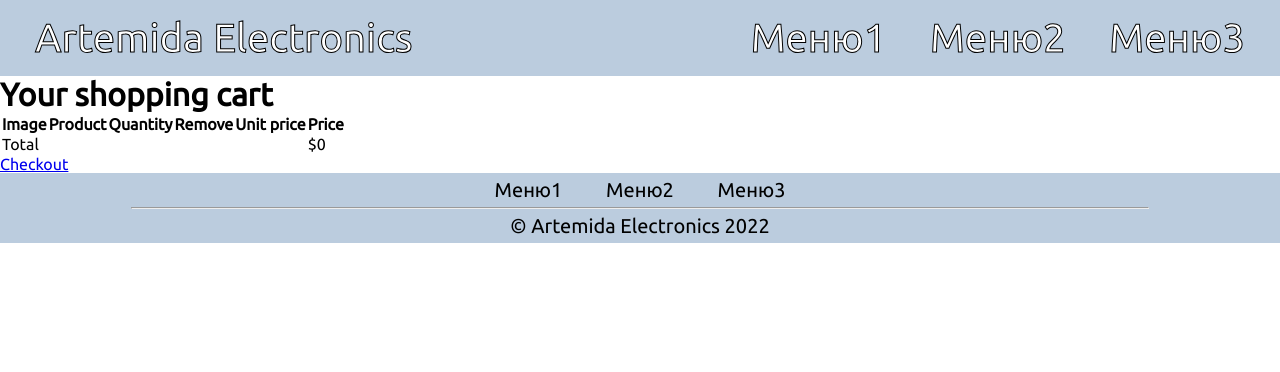
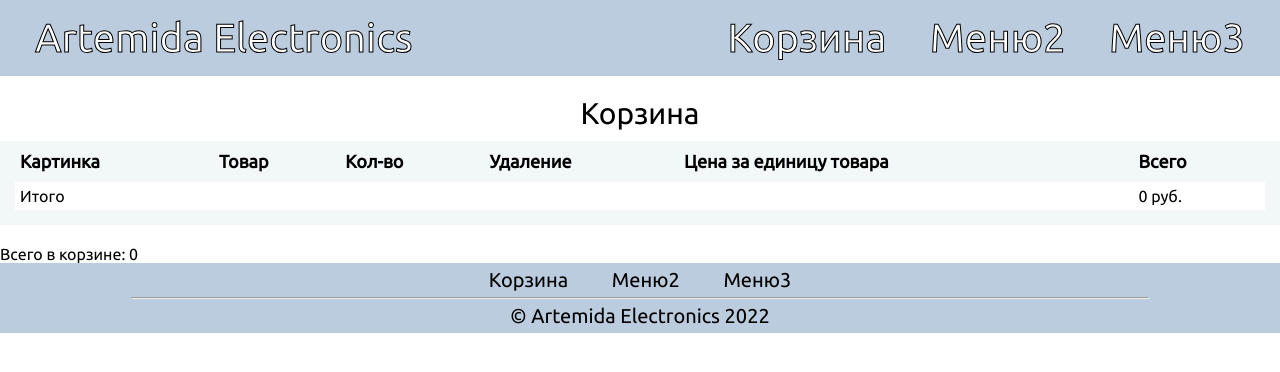
Before and after one commit to brashovyan/Artemida_electronics, a Django app: page /cart/ in a window 1280 px wide. Shown: the top 372 px of the page. Run offline with Django 4.2, Linux system fonts and the light colour scheme.

Commit message:
почти готовая корзина

```diff
--- a/artemida_electronics/cart/urls.py
+++ b/artemida_electronics/cart/urls.py
@@ -7,5 +7,5 @@ from django.conf.urls.static import static
 urlpatterns = [
     path('', views.cart_detail, name='cart_detail'),
     path('add/<int:product_id>/', views.cart_add, name='cart_add'),
-    path('remove/<int:product_id>/', views.cart_remove, name='cart_remove'),
+    path('remove/<int:product_id>/<str:product>/', views.cart_remove, name='cart_remove'),
 ]
--- a/artemida_electronics/cart/views.py
+++ b/artemida_electronics/cart/views.py
@@ -1,25 +1,65 @@
 from django.shortcuts import render, redirect, get_object_or_404
 from django.views.decorators.http import require_POST
-from mainapp.models import Processor
+from mainapp.models import Processor, Motherboard, Cooler, RAM, HDD, SSD_M2, SSD_sata, Videocard, Power_block, Corpus
 from .cart import Cart
 from .forms import CartAddProductForm
 from django.http import HttpResponse, HttpResponseRedirect
 
 
 def cart_add(request, product_id):
-    cart = Cart(request)
-    product = Processor.objects.get(id = product_id)
-
-    cart.add(product=product, quantity=1, update_quantity=False)
+    """cart = Cart(request)
+    product = Motherboard.objects.get(id = 3)
+    cart.add(product=product, quantity=1, update_quantity=False)"""
 
     return HttpResponseRedirect("/cart")
 
 
-def cart_remove(request, product_id):
+def cart_remove(request, product_id, product):
+
     cart = Cart(request)
-    product = get_object_or_404(Processor, id=product_id)
-    cart.remove(product)
-    return redirect('/cart')
+    # Да, костыльно и топорно, но честно я пытался сделать по нормальному)
+
+    if('Processor' in str(product)):
+        pr = Processor.objects.get(id=product_id)
+        cart.remove(pr)
+
+    elif('Cooler' in str(product)):
+        pr = Cooler.objects.get(id=product_id)
+        cart.remove(pr)
+
+    elif('Motherboard' in str(product)):
+        pr = Motherboard.objects.get(id=product_id)
+        cart.remove(pr)
+
+    elif('RAM' in str(product)):
+        pr = RAM.objects.get(id=product_id)
+        cart.remove(pr)
+
+    elif('HDD' in str(product)):
+        pr = HDD.objects.get(id=product_id)
+        cart.remove(pr)
+
+    elif('SSD_M2' in str(product)):
+        pr = SSD_M2.objects.get(id=product_id)
+        cart.remove(pr)
+
+    elif('SSD_sata' in str(product)):
+        pr = SSD_sata.objects.get(id=product_id)
+        cart.remove(pr)
+
+    elif('Videocard' in str(product)):
+        pr = Videocard.objects.get(id=product_id)
+        cart.remove(pr)
+
+    elif('Power_block' in str(product)):
+        pr = Power_block.objects.get(id=product_id)
+        cart.remove(pr)
+
+    elif('Corpus' in str(product)):
+        pr = Corpus.objects.get(id=product_id)
+        cart.remove(pr)
+
+    return HttpResponseRedirect("/cart")
 
 
 def cart_detail(request):
--- /dev/null
+++ b/artemida_electronics/static/css/cart.css
@@ -0,0 +1,27 @@
+.cart__title{
+    padding-top: 20px;
+    font-size: 30px;
+    text-align: center;
+    padding-bottom: 10px;
+}
+
+.cart {
+    width: 100%;
+	margin-bottom: 20px;
+	border: 15px solid #F2F8F8;
+	border-top: 5px solid #F2F8F8;
+	border-collapse: collapse;
+}
+.cart th {
+    font-size: 18px;
+    text-align: start;
+	padding: 5px;
+	background: #F2F8F8;
+	border: none;
+	border-bottom: 5px solid #F2F8F8;
+}
+.cart td {
+	padding: 5px;
+	border: none;
+	border-bottom: 5px solid #F2F8F8;
+}
--- a/artemida_electronics/templates/cart/detail.html
+++ b/artemida_electronics/templates/cart/detail.html
@@ -1,19 +1,19 @@
 {% extends "mainapp/base.html" %}
 {% load static %}
-{% block title %}
-    Your shopping cart
-{% endblock %}
+{% block title %}Корзина{% endblock %}
 {% block site_content %}
-    <h1>Your shopping cart</h1>
+    <link href= "{% static 'css/cart.css' %}" rel="stylesheet">
+
+    <p class="cart__title">Корзина</p>
     <table class="cart">
         <thead>
         <tr>
-            <th>Image</th>
-            <th>Product</th>
-            <th>Quantity</th>
-            <th>Remove</th>
-            <th>Unit price</th>
-            <th>Price</th>
+            <th>Картинка</th>
+            <th>Товар</th>
+            <th>Кол-во</th>
+            <th>Удаление</th>
+            <th>Цена за единицу товара</th>
+            <th>Всего</th>
         </tr>
         </thead>
         <tbody>
@@ -30,22 +30,22 @@
                                 {% endif %}" style="width: 100px; height: 100px">
                         </a>
                     </td>
-                    <td>{{ product.name }}</td>
-                    <td>{{ item.quantity }}</td>
-                    <td><a href="cart/cart_remove/{{product.id}}">Remove</a></td>
-                    <td class="num">${{ item.price }}</td>
-                    <td class="num">${{ item.total_price }}</td>
+                    <td>{{ product.title }}</td>
+                    <td style="padding-left:30px;">{{ item.quantity }}</td>
+                    <td style="padding-left:13px"><a href="remove/{{product.id}}/{{item}}/">Удалить</a></td>
+                    <td class="num">{{ item.price }} руб.</td>
+                    <td class="num">{{ item.total_price }} руб.</td>
                 </tr>
             {% endwith %}
         {% endfor %}
         <tr class="total">
-            <td>Total</td>
+            <td>Итого</td>
             <td colspan="4"></td>
-            <td class="num">${{ cart.get_total_price }}</td>
+            <td class="num">{{ cart.get_total_price }} руб.</td>
         </tr>
+
         </tbody>
+
     </table>
-    <p class="text-right">
-        <a href="#" class="button">Checkout</a>
-    </p>
+    <p>Всего в корзине: {{cart.len}}</p>
 {% endblock %}
--- a/artemida_electronics/templates/mainapp/base.html
+++ b/artemida_electronics/templates/mainapp/base.html
@@ -19,9 +19,10 @@
             <a href="/" class="header__menu">Artemida Electronics</a>
         </div>
         <div class="header__right">
-            <a href="#" class="header__menu">Меню1</a>
+            <a href="/cart" class="header__menu">Корзина</a>
             <a href="#" class="header__menu">Меню2</a>
             <a href="#" class="header__menu">Меню3</a>
+
         </div>
     </header>
 
@@ -31,7 +32,7 @@
 
     <footer class="footer">
         <div class="footer__top">
-            <a href="#" class="footer__menu">Меню1</a>
+            <a href="/cart" class="footer__menu">Корзина</a>
             <a href="#" class="footer__menu">Меню2</a>
             <a href="#" class="footer__menu">Меню3</a>
         </div>
--- a/artemida_electronics/templates/mainapp/index.html
+++ b/artemida_electronics/templates/mainapp/index.html
@@ -447,7 +447,6 @@
             </div>
             <button @click="clear">Сбросить всё</button>
             <button @click="order">Оформить заказ</button>
-            <a href="cart/add/1">Добавить проц в корзину</a>
         </div>
 
 
```
Also changed, not shown: artemida_electronics/cart/cart.py (+139 -15 lines), artemida_electronics/mainapp/views.py (+47 -12 lines), artemida_electronics/static/js/vue_script.js (+6 -6 lines), artemida_electronics/db.sqlite3, artemida_electronics/media/motherboards/каджит.png (added).
